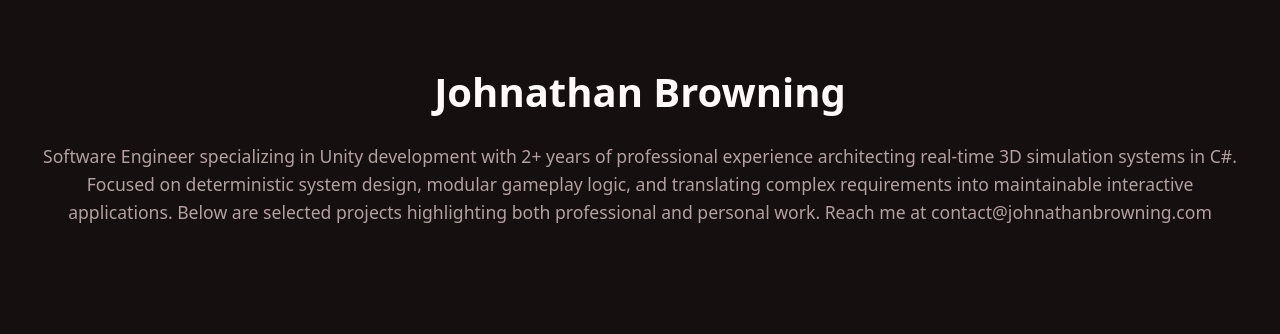
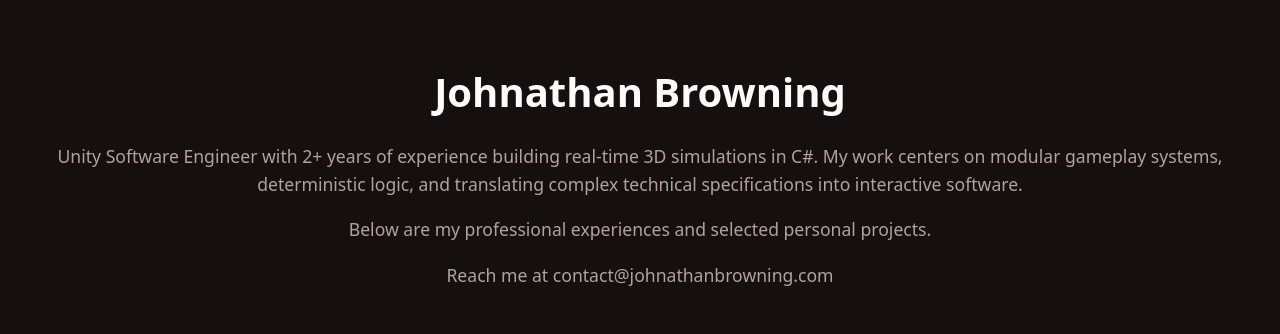
Before and after one commit to jwbrowning/johnathanbrowning.github.io, a React (Vite) app: page / in a window 1280 px wide. Shown: the top 334 px of the page. Built offline with nearby package versions, Linux system fonts and the light colour scheme.

Commit message:
update description

```diff
--- a/src/pages/Home.tsx
+++ b/src/pages/Home.tsx
@@ -2,7 +2,9 @@
 import ProjectCard from "../components/ProjectCard"
 import Layout from "../components/Layout"
 
-const description = "Software Engineer specializing in Unity development with 2+ years of professional experience architecting real-time 3D simulation systems in C#. Focused on deterministic system design, modular gameplay logic, and translating complex requirements into maintainable interactive applications. Below are selected projects highlighting both professional and personal work. Reach me at contact@johnathanbrowning.com";
+const description = "Unity Software Engineer with 2+ years of experience building real-time 3D simulations in C#. My work centers on modular gameplay systems, deterministic logic, and translating complex technical specifications into interactive software.";
+const description2 = "Below are my professional experiences and selected personal projects."
+const description3 = "Reach me at contact@johnathanbrowning.com"
 
 export default function Home() {
   return (
@@ -10,6 +12,8 @@
         <header className="site-header">
             <h1 className="centered-text">Johnathan Browning</h1>
             <p className="centered-text">{description}</p>
+            <p className="centered-text">{description2}</p>
+            <p className="centered-text">{description3}</p>
         </header>
 
         <div className="home-grid">
```
